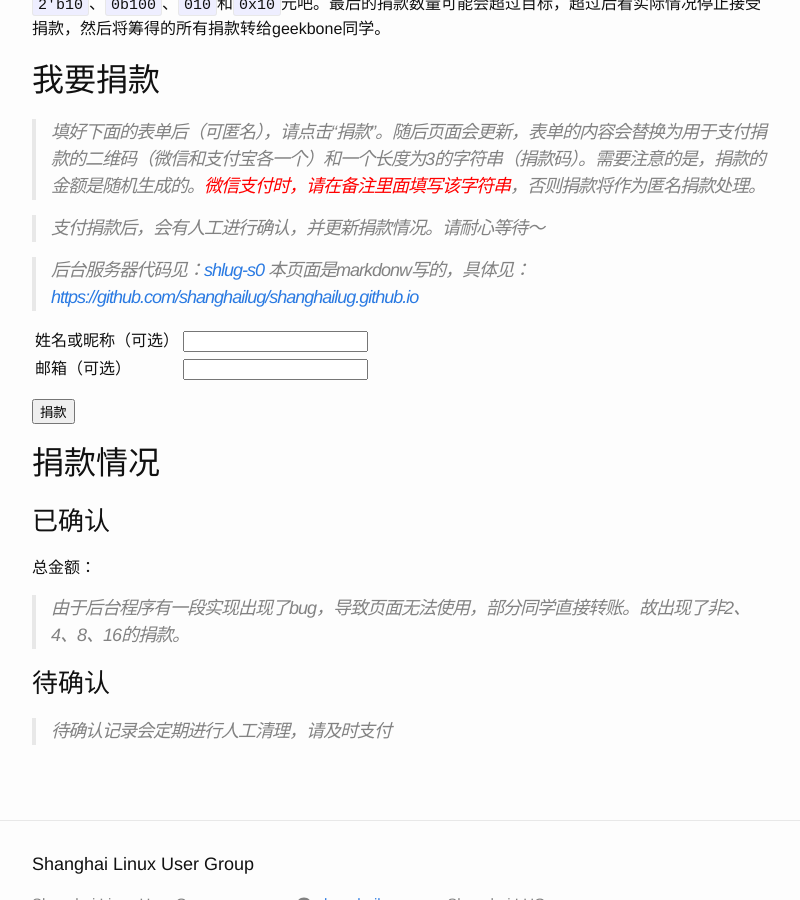
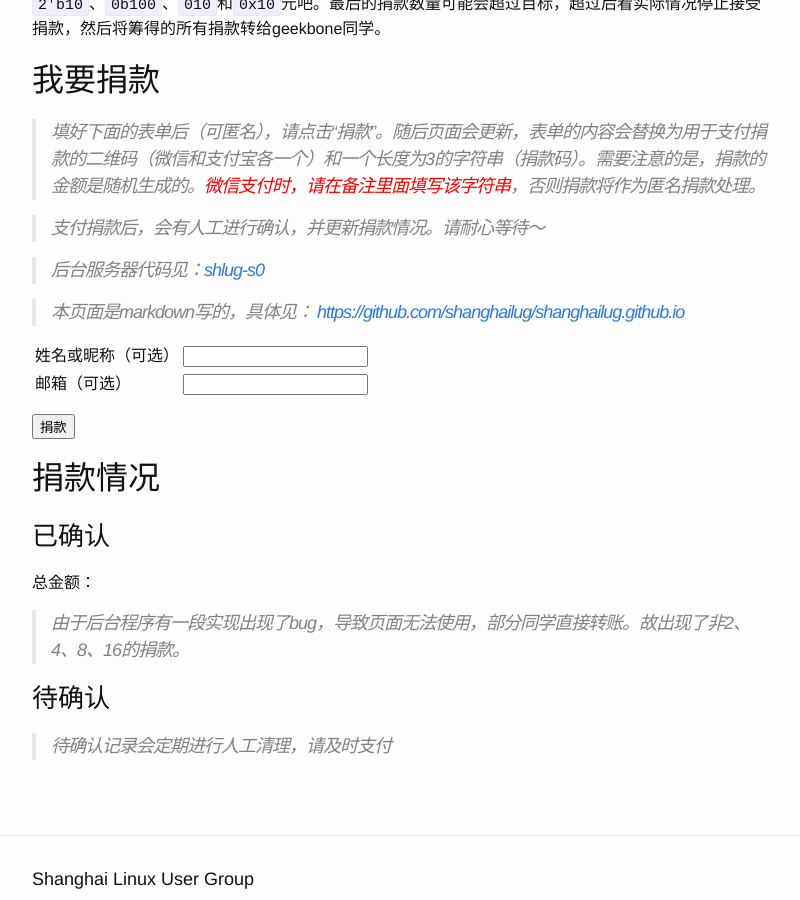
Before and after one commit to shanghailug/shanghailug.github.io, a Jekyll site: the page built from p/s0/index.md, in a window 1280 px wide and 900 px high, scrolled down 980 px. Shown: the whole window, without its empty margins (238-1038 px from the left). Built offline with Jekyll 4.4.1, drawn with Linux system fonts in a browser that asks for light colours.

Commit message:
p/s0: fix typo.

```diff
--- a/p/s0/index.md
+++ b/p/s0/index.md
@@ -29,7 +29,8 @@
 > 支付捐款后，会有人工进行确认，并更新捐款情况。请耐心等待～
 
 > 后台服务器代码见：[shlug-s0](https://github.com/shanghailug/shlug-s0)
-> 本页面是markdonw写的，具体见： [https://github.com/shanghailug/shanghailug.github.io](https://github.com/shanghailug/shanghailug.github.io/tree/master/p/s0)
+
+> 本页面是markdown写的，具体见： [https://github.com/shanghailug/shanghailug.github.io](https://github.com/shanghailug/shanghailug.github.io/tree/master/p/s0)
 
 <form id="donate-form" action="http://dyn.shlug.org/s0/h">
 <table>
```
